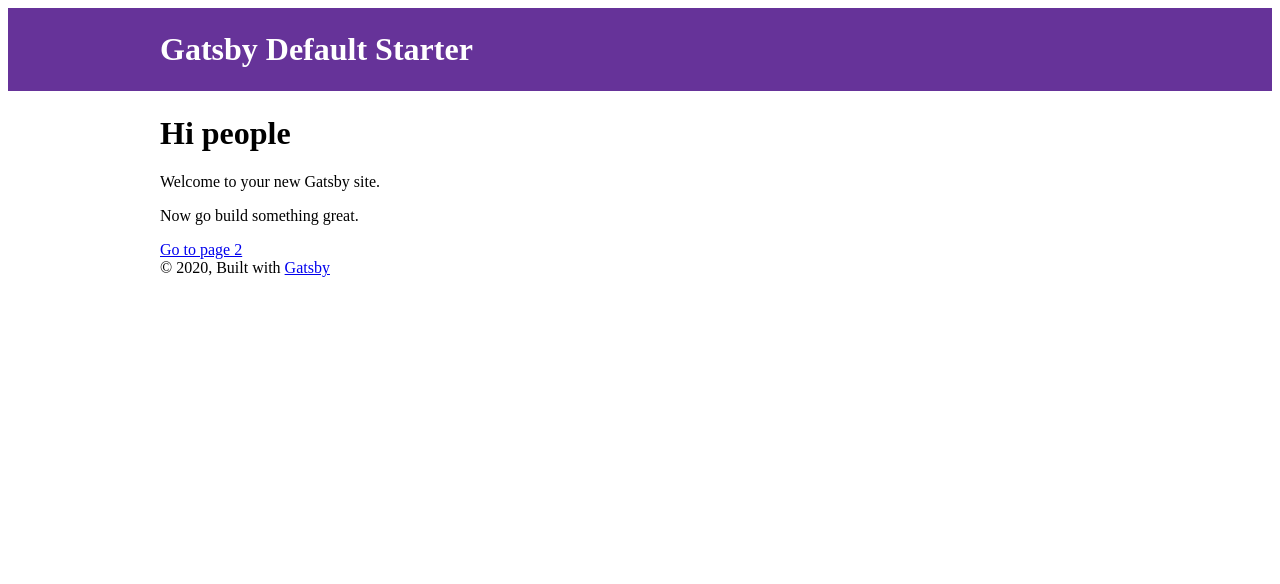
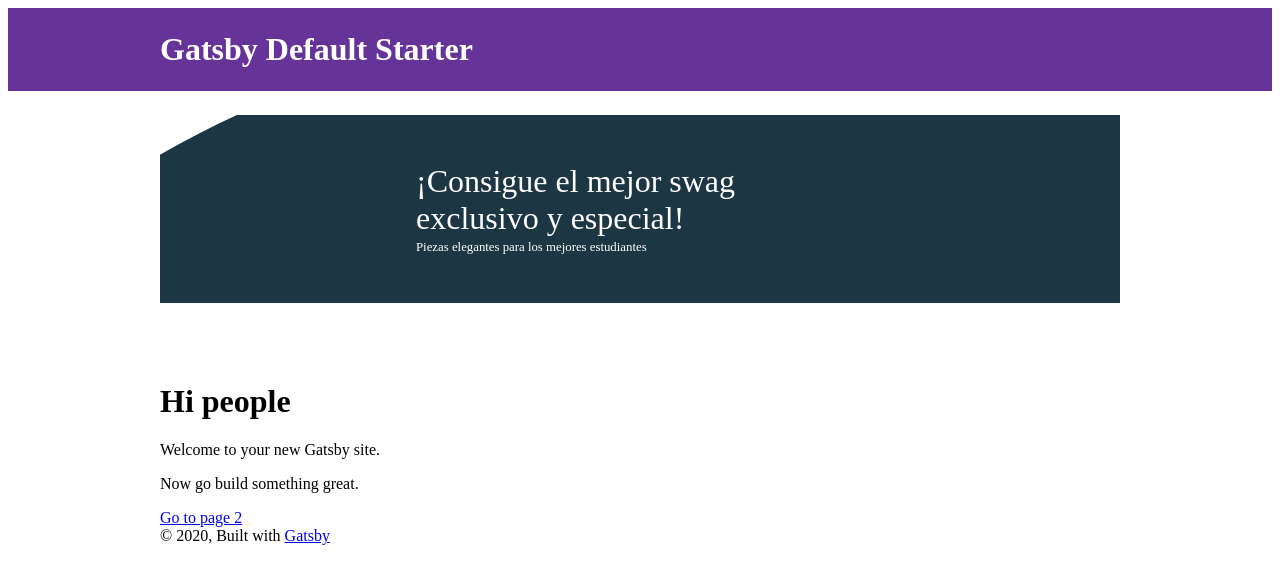
Before and after one commit to Diegoalesco95/The_Store, a Gatsby site: page / in a window 1280 px wide. Built offline with nearby package versions, Linux system fonts and the light colour scheme; Gatsby itself is replaced by a stand-in of ours.

Commit message:
Usando react

```diff
--- a/package.json
+++ b/package.json
@@ -19,6 +19,7 @@
   "dependencies": {
     "gatsby": "^2.20.28",
     "gatsby-image": "^2.3.4",
+    "gatsby-plugin-manifest": "^2.3.6",
     "gatsby-plugin-offline": "^3.1.4",
     "gatsby-plugin-react-helmet": "^3.2.4",
     "gatsby-plugin-sharp": "^2.5.6",
@@ -27,7 +28,7 @@
     "prop-types": "^15.7.2",
     "react": "^16.13.1",
     "react-dom": "^16.13.1",
-    "react-helmet": "^6.0.0",
+    "react-helmet": "^5.2.1",
     "styled-components": "^5.1.0"
   },
   "devDependencies": {
--- /dev/null
+++ b/src/components/Jumbo.js
@@ -0,0 +1,13 @@
+import React from 'react';
+import { StyledJumbo } from '../styles/components';
+
+export default function Jumbo() {
+  return (
+    <StyledJumbo>
+      <div>
+        <h2>¡Consigue el mejor swag exclusivo y especial!</h2>
+        <small>Piezas elegantes para los mejores estudiantes</small>
+      </div>
+    </StyledJumbo>
+  );
+}
--- a/src/pages/index.js
+++ b/src/pages/index.js
@@ -1,16 +1,17 @@
-import React from "react"
-import { Link } from "gatsby"
+import React from 'react';
+import { Link } from 'gatsby';
 
-import { Layout, SEO } from "../components"
+import { Layout, SEO, Jumbo } from '../components';
 
 const IndexPage = () => (
   <Layout>
-    <SEO title="Home" />
+    <SEO title='Home' />
+    <Jumbo />
     <h1>Hi people</h1>
     <p>Welcome to your new Gatsby site.</p>
     <p>Now go build something great.</p>
-    <Link to="/page-2/">Go to page 2</Link>
+    <Link to='/page-2/'>Go to page 2</Link>
   </Layout>
-)
+);
 
-export default IndexPage
+export default IndexPage;
```
Also changed, not shown: src/components/index.js (+5 -4 lines), src/components/seo.js (+10 -10 lines), 1 other file.
